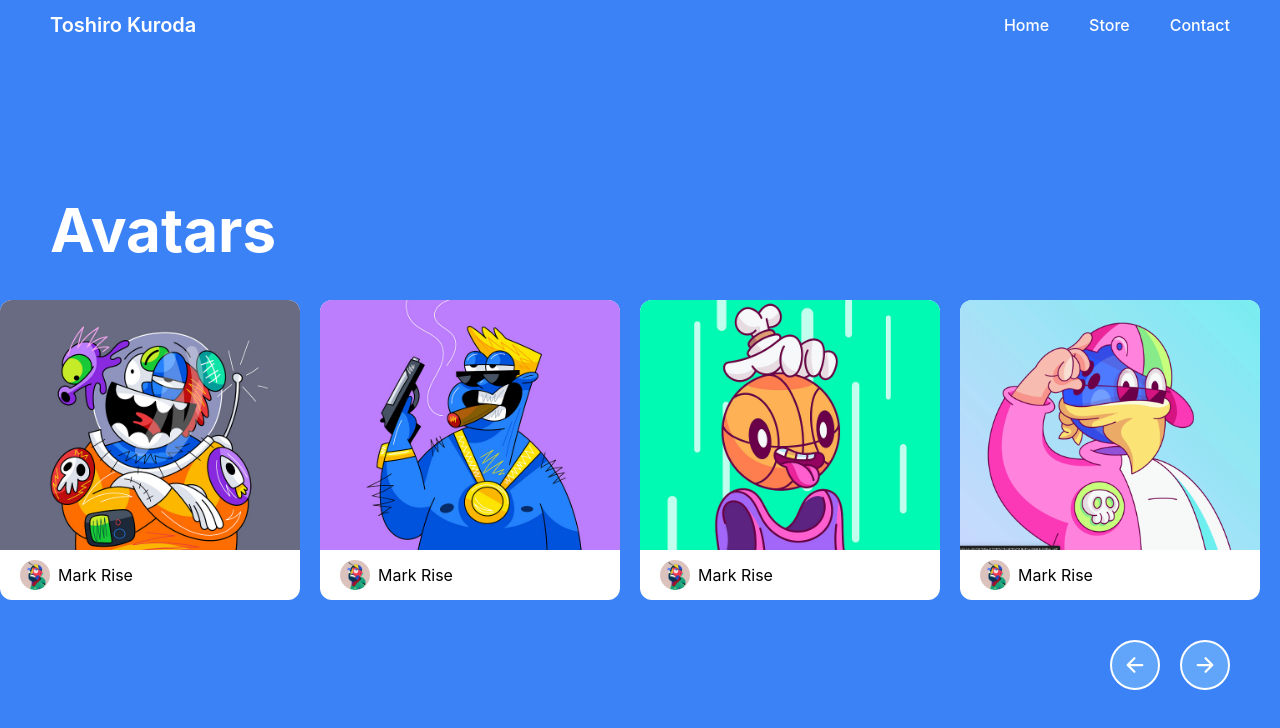
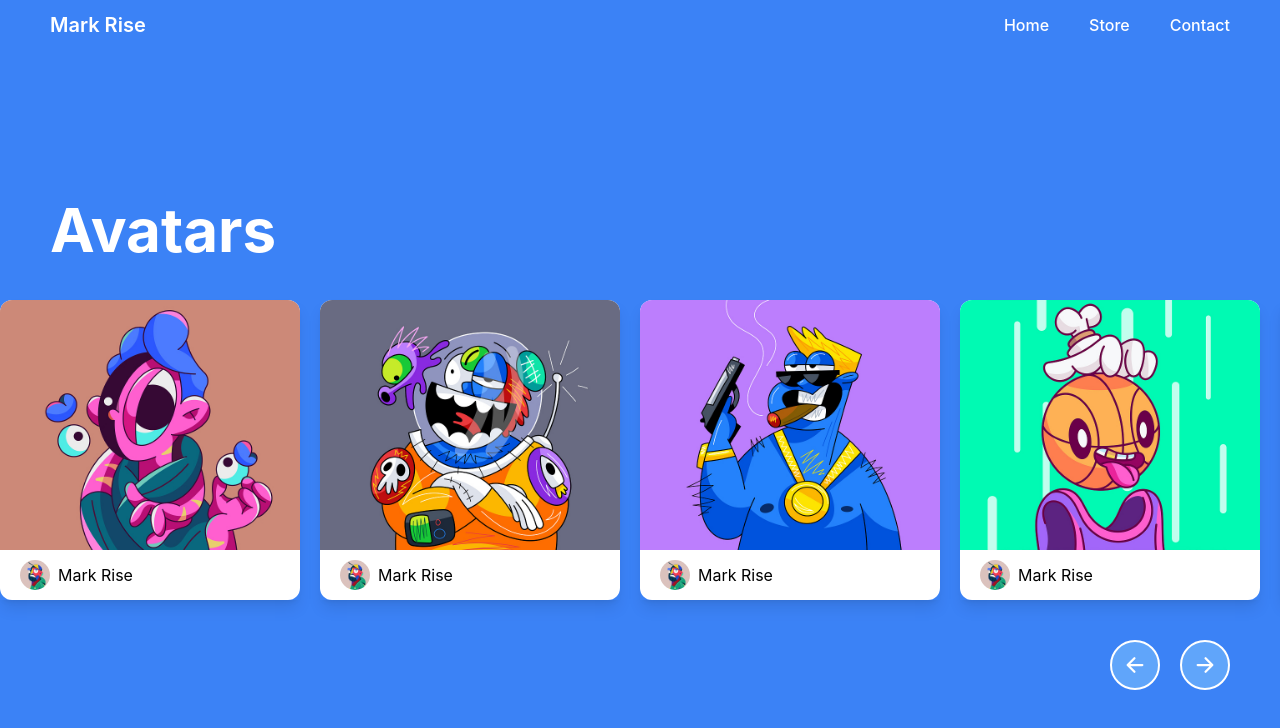
Before and after one commit to Ahumareze/profile-animations, a React (Create React App) app: page / in a window 1280 px wide. Shown: the top 728 px of the page. Built offline with nearby package versions, Linux system fonts and the light colour scheme.

Commit message:
added-redirects

```diff
--- a/src/components/header/Header.jsx
+++ b/src/components/header/Header.jsx
@@ -1,7 +1,7 @@
 export default function Header(){
     return(
         <div className="h-[50px] w-full bg-blue-500 flex items-center px-[50px]">
-            <h1 className="text-xl font-semibold text-white">Toshiro Kuroda</h1>
+            <h1 className="text-xl font-semibold text-white">Mark Rise</h1>
             <div className="flex-1 flex items-center justify-end gap-10 text-white font-medium">
                 <p>Home</p>
                 <p>Store</p>
--- a/src/components/profileCard/ProfileCard.jsx
+++ b/src/components/profileCard/ProfileCard.jsx
@@ -26,7 +26,7 @@ export default function ProfileCard({
 
     return(
         <div
-            className={`relative  duration-300 ease-in ${hide ? '' : 'cursor-pointer hover:scale-[1.03]'}`}
+            className={`relative  duration-300 ease-in ${hide ? '' : 'cursor-pointer shadow-lg hover:scale-[1.03]'}`}
             onClick={() => {
                 if(hide) return
 
--- a/src/constants/profiles.js
+++ b/src/constants/profiles.js
@@ -7,6 +7,11 @@ import profile6 from '../assets/profile-6.jpg';
 import profile7 from '../assets/profile-8.jpg';
 
 export const PROFILES = [
+    {
+        title: 'Eyez',
+        tag: 'Just a normal boy with eyes',
+        image: profile7
+    },
     {
         title: 'Spaceman Django',
         tag: 'Spaceman makes space travels fun',
@@ -33,13 +38,8 @@ export const PROFILES = [
         image: profile5
     },
     {
-        title: 'TITLE',
-        tag: 'TAG',
+        title: 'Box Boy',
+        tag: 'Weird individual,',
         image: profile6
     },
-    {
-        title: 'TITLE',
-        tag: 'TAG',
-        image: profile7
-    }
 ]
```
Also changed, not shown: 1 other file (tests, documents, lock files or other folders).
